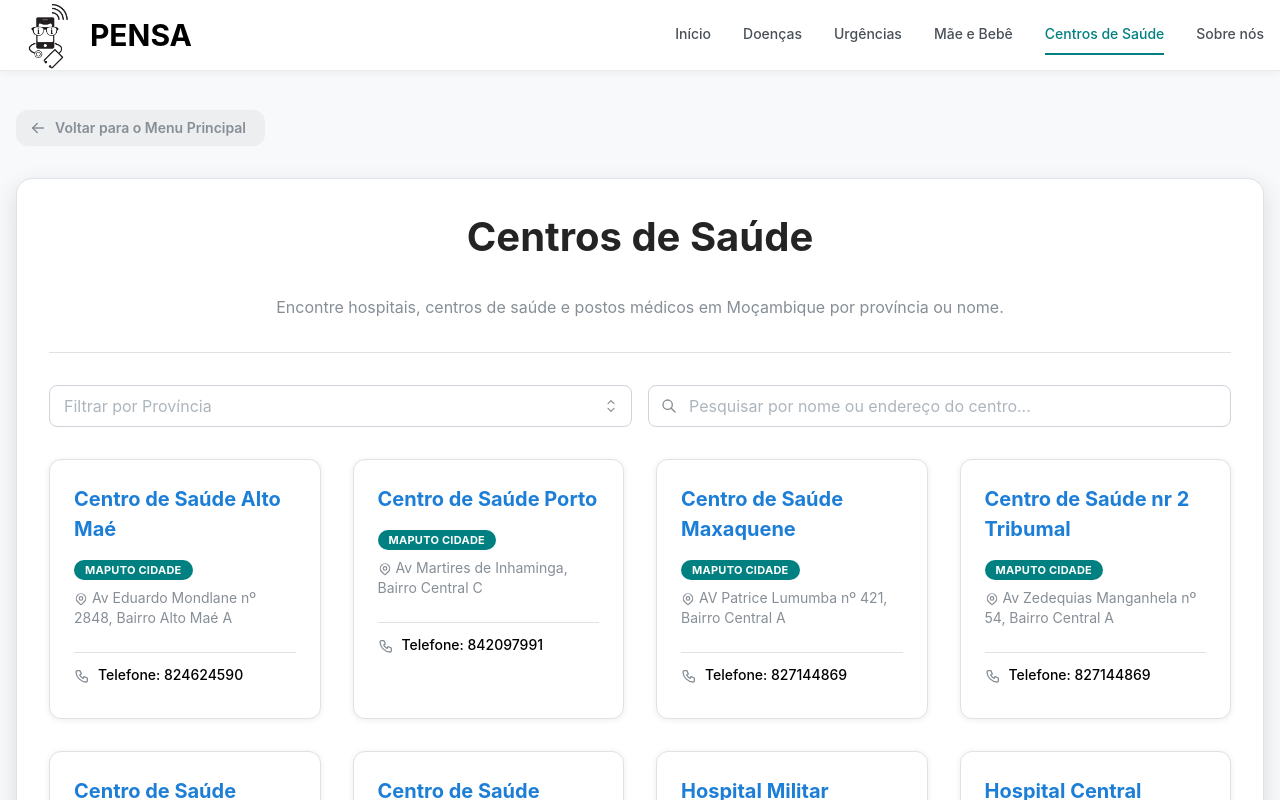
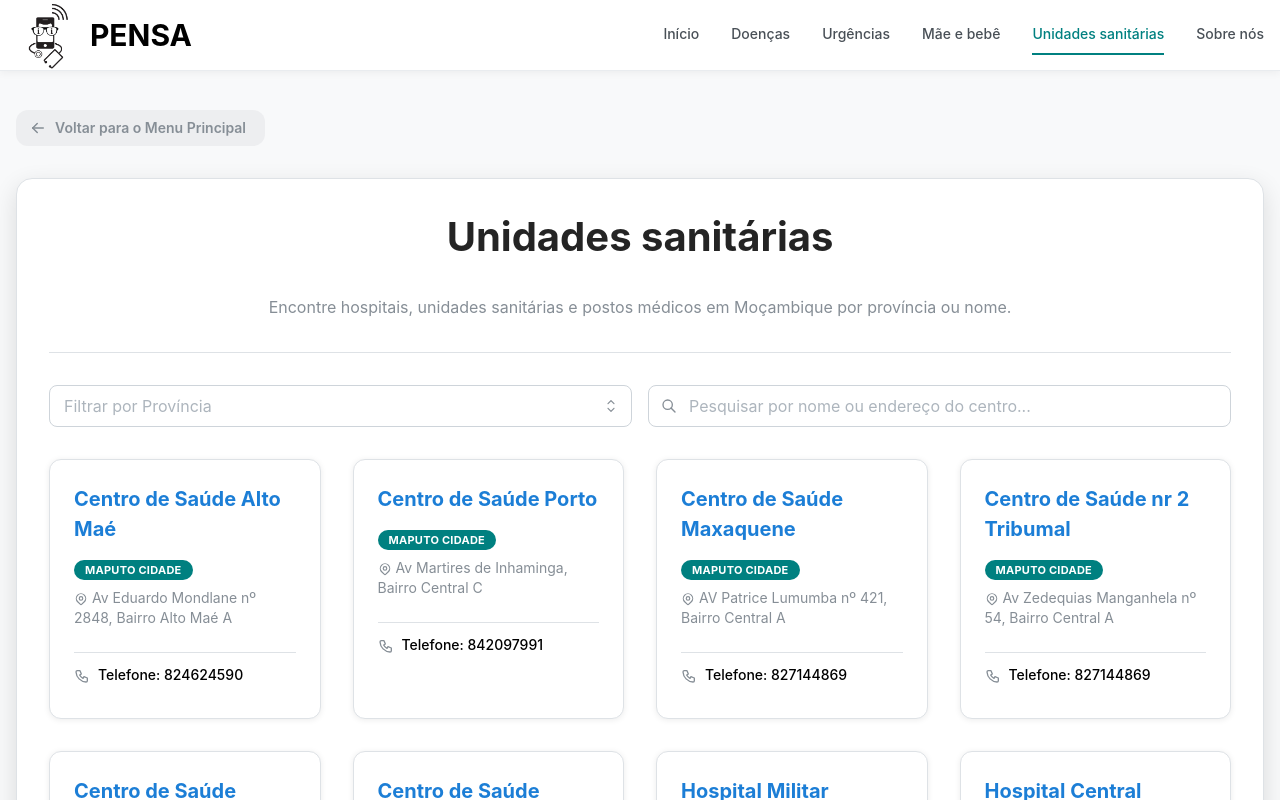
Before and after one commit to LeonardoButne/pensa-web, a React (Vite) app in the folder pensa-web/: page /centros-de-saude in a window 1280 px wide. Shown: the top 800 px of the page. Built offline with nearby package versions, Linux system fonts and the light colour scheme.

Commit message:
fix: update terminology from "centros de saúde" to "unidades sanitárias" across multiple components

```diff
--- a/pensa-web/src/components/home/ComplaintsSection/ComplaintsSection.tsx
+++ b/pensa-web/src/components/home/ComplaintsSection/ComplaintsSection.tsx
@@ -15,13 +15,13 @@ const sdgData = [
     title: "+112.080",
     iconSrc: "/images-complaints/medicamentos.png",
     description:
-      "Denuncias sobre falta de medicamentos e outros produtos essenciais nos centros de saúde.",
+      "Denuncias sobre falta de medicamentos e outros produtos essenciais nas unidades sanitárias.",
   },
   {
     id: 2,
     title: "+199.058",
     iconSrc: "/images-complaints/review.png",
-    description: "Denuncias sobre mau atendimento nos centros de saúde.",
+    description: "Denuncias sobre mau atendimento nas unidades sanitárias.",
   },
   {
     id: 3,
--- a/pensa-web/src/components/home/HealthInfo/HealthInfo.tsx
+++ b/pensa-web/src/components/home/HealthInfo/HealthInfo.tsx
@@ -33,12 +33,12 @@ const sections: HealthSection[] = [
   },
   {
     img: "/images-healthInfo/mae-e-bebe.png",
-    title: "Mãe e Bebé",
+    title: "Mãe e bebé",
     link: "/mae-e-bebe",
   },
   {
     img: "/images-healthInfo/centros-saude.png",
-    title: "Centros de Saúde",
+    title: "Unidades sanitárias",
     link: "/centros-de-saude",
   },
 ];
--- a/pensa-web/src/components/home/HealthInfoBadgeCard/BadgeCard.tsx
+++ b/pensa-web/src/components/home/HealthInfoBadgeCard/BadgeCard.tsx
@@ -37,7 +37,7 @@ const sections = [
   },
   {
     img: "/images-healthInfo/centros-saude.png",
-    title: "Centros de Saúde",
+    title: "Unidades sanitárias",
     items: [
       "Hospitais e Clínicas",
       "Localização por Província",
--- a/pensa-web/src/components/home/InfoCards/InfoCards.tsx
+++ b/pensa-web/src/components/home/InfoCards/InfoCards.tsx
@@ -13,7 +13,7 @@ const cardsData = [
   {
     title: "Informação",
     description:
-      "O cidadão tem acesso a informações sobre diversas doenças, saúde materna e infantil, vacinas e contactos de centros de saúde, geridas pelo MISAU e atualizadas em tempo real.",
+      "O cidadão tem acesso a informações sobre diversas doenças, saúde materna e infantil, vacinas e contactos de unidades sanitárias, geridas pelo MISAU e atualizadas em tempo real.",
     color: "#0088CC",
   },
   {
--- a/pensa-web/src/components/layout/Header/Header.tsx
+++ b/pensa-web/src/components/layout/Header/Header.tsx
@@ -16,8 +16,8 @@ const links = [
   { link: "/", label: "Início" },
   { link: "/doencas", label: "Doenças" },
   { link: "/urgencias", label: "Urgências" },
-  { link: "/mae-e-bebe", label: "Mãe e Bebê" },
-  { link: "/centros-de-saude", label: "Centros de Saúde" },
+  { link: "/mae-e-bebe", label: "Mãe e bebê" },
+  { link: "/centros-de-saude", label: "Unidades sanitárias" },
   { link: "/sobre", label: "Sobre nós" },
 ];
 
--- a/pensa-web/src/pages/public/About/About.tsx
+++ b/pensa-web/src/pages/public/About/About.tsx
@@ -66,7 +66,7 @@ const contextItems = [
   {
     title: "Funcionalidades chave e impacto na saúde pública",
     content:
-      "A PENSA permite aos cidadãos registar problemas, consultar sintomas, precauções e informações para várias doenças (malária, HIV, TBC, etc.), e obter contactos de centros de saúde próximos. Toda a informação recolhida é visível num back-end website para uso dos funcionários da Saúde Pública.",
+      "A PENSA permite aos cidadãos registar problemas, consultar sintomas, precauções e informações para várias doenças (malária, HIV, TBC, etc.), e obter contactos de unidades sanitárias próximos. Toda a informação recolhida é visível num back-end website para uso dos funcionários da Saúde Pública.",
   },
 ];
 
--- a/pensa-web/src/pages/public/HealthCenters/HealthCenters.tsx
+++ b/pensa-web/src/pages/public/HealthCenters/HealthCenters.tsx
@@ -53,7 +53,7 @@ const PROVINCES: Province[] = [
   { id: 4, name: "Inhambane" },
   { id: 5, name: "Manica" },
   { id: 6, name: "Sofala" },
-  // A lista completa seria muito longa, usamos os IDs presentes nos dados dos Centros de Saúde
+  // usamos os IDs presentes nos dados das unidades sanitárias
 ];
 
 // MOCK: Lista de Distritos (Baseado na primeira tabela que você forneceu - id/province_id/name)
@@ -216,14 +216,14 @@ export function HealthCenters() {
           <Center mb="xl">
             <Group>
               <Title order={2} fw={700} size={40} c="dark.7">
-                Centros de Saúde
+                Unidades sanitárias
               </Title>
             </Group>
           </Center>
 
           <Text ta="center" c="dimmed" mb="xl">
-            Encontre hospitais, centros de saúde e postos médicos em Moçambique
-            por província ou nome.
+            Encontre hospitais, unidades sanitárias e postos médicos em
+            Moçambique por província ou nome.
           </Text>
 
           <Divider mb="xl" />
--- a/pensa-web/src/pages/public/HealthCenters/mockHealthCenters.ts
+++ b/pensa-web/src/pages/public/HealthCenters/mockHealthCenters.ts
@@ -9,7 +9,7 @@ interface HealthCenter {
 }
 
 // ===========================================
-// MOCK: Lista COMPLETA de Centros de Saúde (100 Itens)
+// MOCK: Lista COMPLETA de unidades sanitárias
 // ===========================================
 export const CENTERS: HealthCenter[] = [
   {
--- a/pensa-web/src/pages/public/MotherAndBabyDetail/MotherAndBabyDetail.tsx
+++ b/pensa-web/src/pages/public/MotherAndBabyDetail/MotherAndBabyDetail.tsx
@@ -209,7 +209,7 @@ const RAW_DATA = [
     mch_submenu_id: 3,
     info: "6º mês: O bebe deve receber a 1a dose da vacina contra a malária...",
     long_info:
-      "6º mês: O bebe deve receber a 1a dose da vacina contra a malária. A vacina é gratuita nos centros de saúde.",
+      "6º mês: O bebe deve receber a 1a dose da vacina contra a malária. A vacina é gratuita nas unidades sanitárias.",
   },
 
   {
--- a/pensa-web/src/routes/AppRoutes.tsx
+++ b/pensa-web/src/routes/AppRoutes.tsx
@@ -15,7 +15,7 @@ import { VaccinationCalendar } from "../pages/public/MotherAndBaby/VaccinationCa
 import { EssentialVaccines } from "../pages/public/MotherAndBaby/EssentialVaccines";
 import { BreastfeedingGuide } from "../pages/public/MotherAndBaby/BreastfeedingGuide";
 
-// Centros de Saúde
+// Unidades sanitárias
 import { HealthCenters } from "../pages/public/HealthCenters/HealthCenters";
 
 // Route Guards
```
Also changed, not shown: pensa-web/src/pages/public/MotherAndBaby/MonthDetail.tsx (+4 -4 lines).
